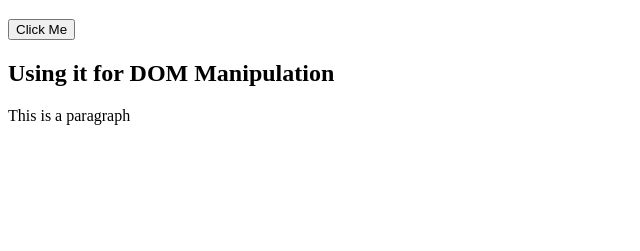
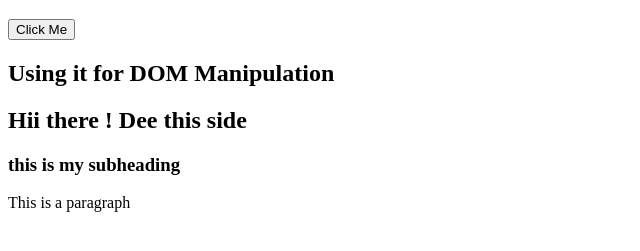
Before and after one commit to rharshitaaa21/JavaScriptTutorials, a plain HTML site: page index.html in a window 1280 px wide. Shown: the part 61-312 px from the top of the page, without its empty margins (0-640 px from the left). Drawn offline with Linux system fonts and the light colour scheme.

Commit message:
Updated DOM File

```diff
--- a/DOM.js
+++ b/DOM.js
@@ -13,9 +13,32 @@
 // console.log(heading);
 
 // 4. querySelector
-// const  heading = document.querySelector('firstContainer');
-// console.log(heading);
+// const  heading = document.querySelector('flag');
+//  console.log(flag);
 
 //5. querySelectorAll
-const heading=  document.querySelectorAll('heading');
-console.log(heading);
+//const heading=  document.querySelectorAll('.flag');
+//console.log(heading);
+
+//DOM Traversal ---------------
+//1. parent node
+// const heading = document.querySelector('.heading');
+// const parent = heading.parentNode;
+// console.log(parent);
+
+//2. children nodes
+// const parent = document.querySelector('.parent');
+// console.log(parent.childNodes);
+
+//3. nextElementSibling
+// const heading = document.querySelector('.heading');
+// console.log(heading.nextElementSibling);
+
+
+//4. previousElementSibling
+// const subHeading = document.querySelector('h3');
+// console.log(subHeading.previousElementSibling);
+
+//5. manipulation
+// const heading = document.querySelector('.flag');
+//  heading.innerHTML= "I am tired of this stress";
--- a/index.html
+++ b/index.html
@@ -16,10 +16,12 @@
         <button id="clickme">Click Me</button>
     </div>
 
+    <h2 id="heading" class="flag"> Using it for DOM Manipulation</h2>
 
-
-<h2 id="heading" class="flag"> Using it for DOM Manipulation</h2>
-
+    <div class="parent">
+        <h2 class="heading"> Hii there ! Dee this side </h2>
+        <h3>this is my subheading</h3>
+    </div>
     <div class="secondcontainer">
         <p>This is a paragraph </p>
     </div>
```
